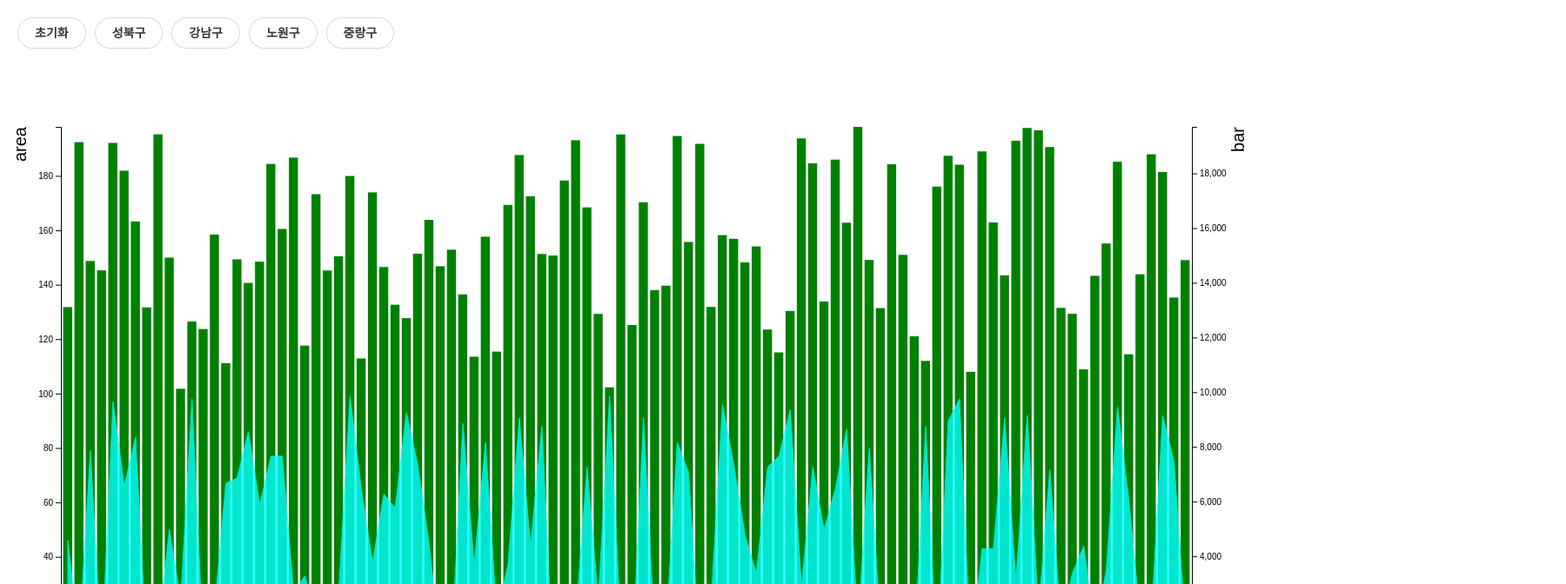
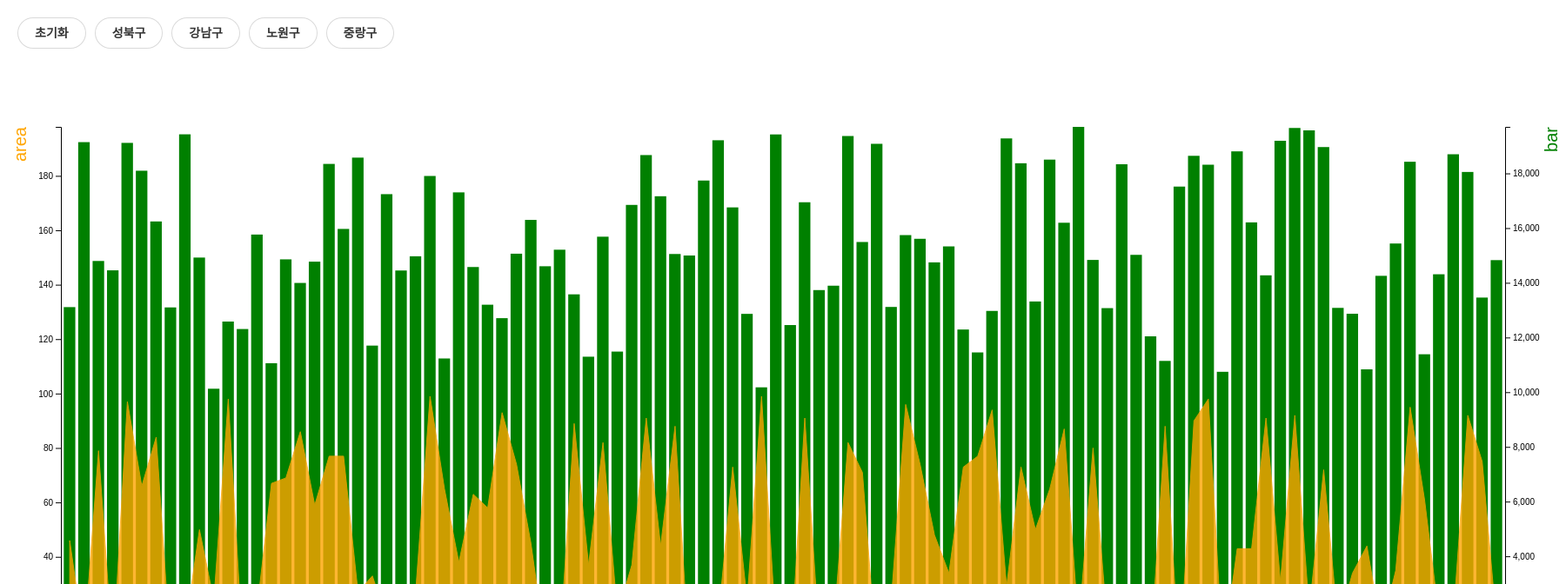
Before and after one commit to jypman/my-pre-onboard-12th-4, a React (Create React App) app: page / in a window 1280 px wide. Shown: the top 672 px of the page at 87% size, 1800 px wide, since content can reach past the window. Built offline with nearby package versions, Linux system fonts and the light colour scheme.

Commit message:
add : 차트 정보 툴팁 기능 추가

```diff
--- a/src/components/Chart.tsx
+++ b/src/components/Chart.tsx
@@ -1,4 +1,4 @@
-import React, { useEffect } from "react";
+import React, { useEffect, useRef, useState } from "react";
 import styled from "styled-components";
 import {
   scaleBand,
@@ -19,7 +19,7 @@ interface ChartProps {
   onClickBar?: (event: React.MouseEvent, barVal: IChartVal) => void;
 }
 
-const width: number = 1440;
+const width: number = 1800;
 const height: number = 760;
 const [chartMT, chartMR, chartMB, chartML] = [70, 70, 70, 70];
 const chartWidth: number = width - chartML - chartMR;
@@ -29,7 +29,7 @@ const barPadding = 0.2;
 const doubleAreaExtent = 2;
 const barColor = "green";
 const highlightBarColor = "red";
-const areaColor = "aqua";
+const areaColor = "orange";
 
 export const Chart = ({
   xAxisData,
@@ -37,6 +37,8 @@ export const Chart = ({
   highlightedBar,
   onClickBar,
 }: ChartProps) => {
+  const tooltipRef = useRef<HTMLDivElement>(null);
+  const [tooltipData, setTooltipData] = useState<IChartVal | null>(null);
   const initChart = (): void => {
     select("svg").remove();
   };
@@ -88,7 +90,7 @@ export const Chart = ({
         .attr("transform", "rotate(-90)")
         .attr("y", -40)
         .attr("text-anchor", "end")
-        .attr("fill", "black")
+        .attr("fill", areaColor)
         .attr("font-size", axisFontSize)
         .text("area");
 
@@ -102,12 +104,24 @@ export const Chart = ({
         .attr("transform", "rotate(-90)")
         .attr("y", 60)
         .attr("text-anchor", "end")
-        .attr("fill", "black")
+        .attr("fill", barColor)
         .attr("font-size", axisFontSize)
         .text("bar");
     };
 
     const drawBarChart = (): void => {
+      const pointerMoved = (event: PointerEvent, data: IChartVal) => {
+        setTooltipData(data);
+        select(tooltipRef.current)
+          .style("display", "block")
+          .style("left", `${event.clientX - 20}px`)
+          .style("top", `${event.clientY - 110}px`);
+      };
+
+      const hiddenTooltip = () => {
+        select(tooltipRef.current).style("display", "none");
+      };
+
       chart
         .selectAll("rect")
         .data(yAxisData)
@@ -118,7 +132,7 @@ export const Chart = ({
           "height",
           (barValue) => chartHeight - yBarScale(barValue.value_bar),
         )
-        .attr("fill", (d: IChartVal) => {
+        .attr("fill", (d: IChartVal, index: number) => {
           return d.id === highlightedBar ? highlightBarColor : barColor;
         })
         .attr("x", (_, index: number) => xTimeScale(xAxisData[index]) as number)
@@ -126,7 +140,10 @@ export const Chart = ({
         .style("cursor", "pointer")
         .on("click", (event: React.MouseEvent, data: IChartVal) => {
           if (onClickBar) onClickBar(event, data);
-        });
+        })
+        .on("pointerenter pointermove", pointerMoved)
+        .on("pointerleave", hiddenTooltip)
+        .on("touchstart", (event) => event.preventDefault());
     };
 
     const drawAreaChart = (): void => {
@@ -161,10 +178,43 @@ export const Chart = ({
   return (
     <StyledChart>
       <div className="canvas" />
+      {tooltipData && (
+        <div className="tooltip" ref={tooltipRef}>
+          <div className="content-wrapper">
+            <div className="title">id: {tooltipData?.id}</div>
+            <div className="bar-data">bar: {tooltipData?.value_bar}</div>
+            <div className="area-data">area: {tooltipData?.value_area}</div>
+          </div>
+        </div>
+      )}
     </StyledChart>
   );
 };
 
 const StyledChart = styled.section`
   width: ${width}px;
+
+  .tooltip {
+    padding: 10px;
+    position: absolute;
+    background-color: #fff;
+    border: 3px solid black;
+    border-radius: 14px;
+    display: none;
+    .content-wrapper {
+      width: 100%;
+      display: flex;
+      flex-direction: column;
+      gap: 10px;
+      .title {
+        font-weight: bold;
+      }
+      .bar-data {
+        color: ${barColor};
+      }
+      .area-data {
+        color: ${areaColor};
+      }
+    }
+  }
 `;
```
